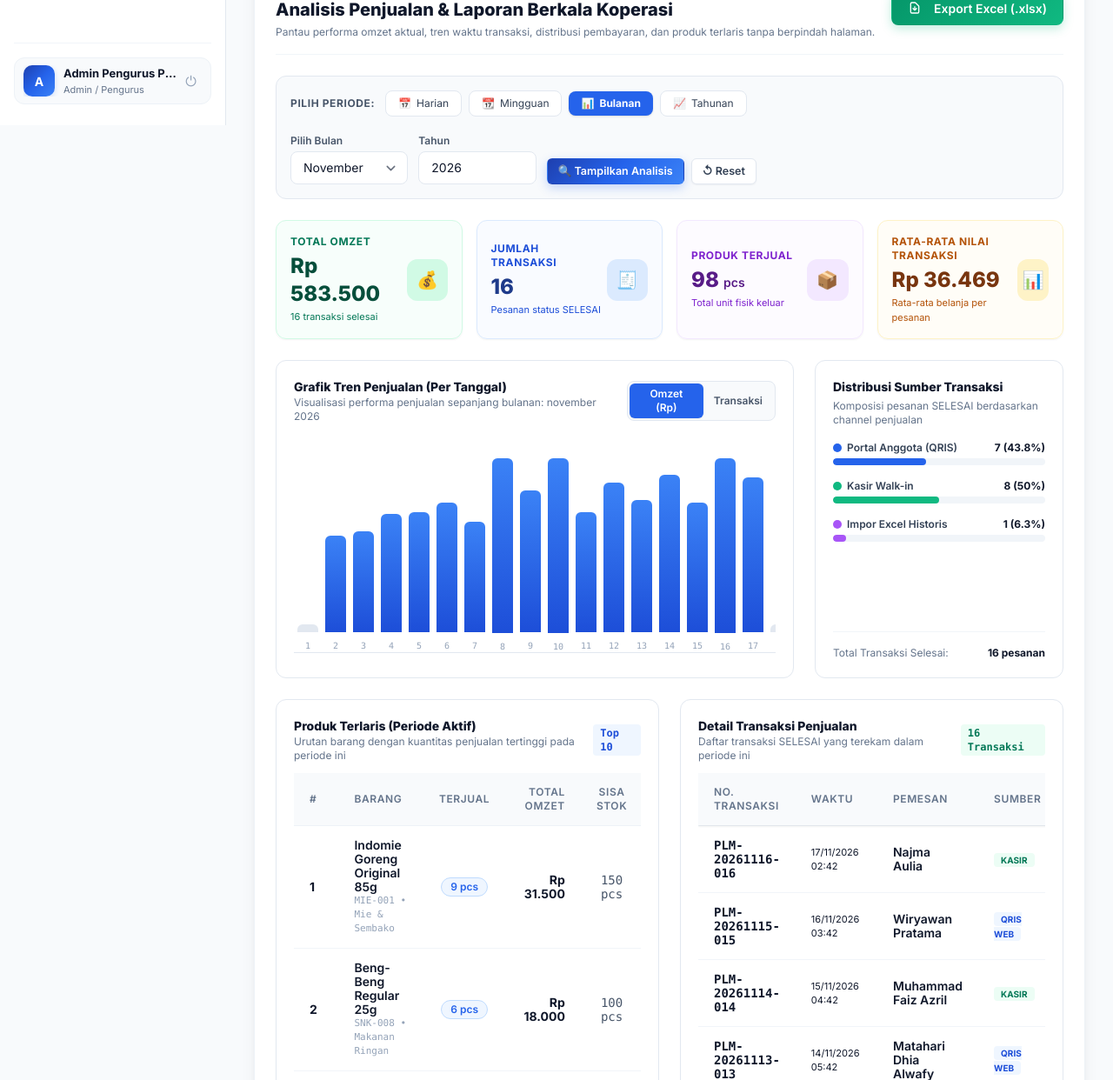
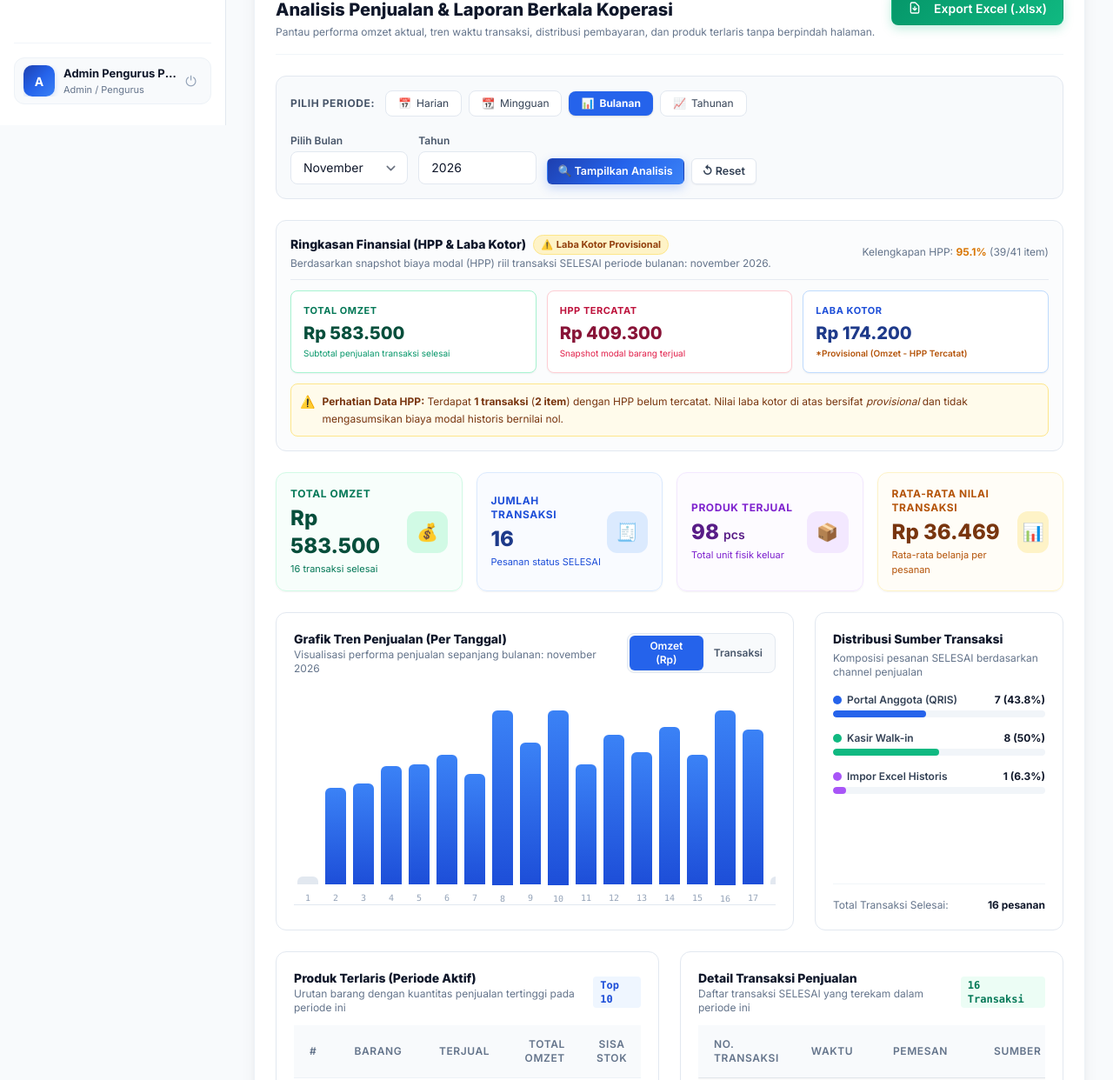
Before and after one commit to AlvinXIV/Polmart, a Laravel app: page /admin/dashboard in a window 1280 px wide. Shown: the part 656-1898 px from the top of the page at 87% size. Run offline with Laravel 12, Linux system fonts and the light colour scheme; a user stored in the database is signed in; data comes from the database, SQL or seed files in the repository; style sheets or scripts are compiled from the project's sources.

Commit message:
feat: add HPP summary to admin dashboard

```diff
--- a/app/Http/Controllers/Admin/DashboardController.php
+++ b/app/Http/Controllers/Admin/DashboardController.php
@@ -82,20 +82,52 @@ class DashboardController extends Controller
             ->where('status', 'SELESAI')
             ->whereBetween('transaction_date', [$start, $end]);
 
+        $completedOrderItemsBase = DB::table('order_items')
+            ->join('orders', 'order_items.order_id', '=', 'orders.id')
+            ->where('orders.status', 'SELESAI')
+            ->whereBetween('orders.transaction_date', [$start, $end]);
+
         $periodTotalOmzet = (float) (clone $completedOrdersBase)->sum('total_amount');
         $periodTotalTransactions = (int) (clone $completedOrdersBase)->count();
-        $periodTotalItemsSold = (int) DB::table('order_items')
-            ->join('orders', 'order_items.order_id', '=', 'orders.id')
-            ->where('orders.status', 'SELESAI')
-            ->whereBetween('orders.transaction_date', [$start, $end])
-            ->sum('order_items.qty');
+        $periodTotalItemsSold = (int) (clone $completedOrderItemsBase)->sum('order_items.qty');
         $periodAvgTransaction = $periodTotalTransactions > 0 ? $periodTotalOmzet / $periodTotalTransactions : 0.0;
+
+        $periodTotalHpp = (float) (clone $completedOrderItemsBase)->sum('order_items.subtotal_cost');
+        $periodGrossProfit = $periodTotalOmzet - $periodTotalHpp;
+
+        $periodUnrecordedItemsCount = (int) (clone $completedOrderItemsBase)
+            ->where(function ($q) {
+                $q->where('order_items.cost_price', '<=', 0)
+                  ->orWhere('order_items.subtotal_cost', '<=', 0);
+            })
+            ->count();
+
+        $periodUnrecordedOrdersCount = (int) (clone $completedOrderItemsBase)
+            ->where(function ($q) {
+                $q->where('order_items.cost_price', '<=', 0)
+                  ->orWhere('order_items.subtotal_cost', '<=', 0);
+            })
+            ->distinct('orders.id')
+            ->count('orders.id');
+
+        $periodTotalOrderItemsCount = (int) (clone $completedOrderItemsBase)->count();
+        $periodHasUnrecordedHpp = $periodUnrecordedItemsCount > 0;
+        $periodCompletenessPct = $periodTotalOrderItemsCount > 0
+            ? round((($periodTotalOrderItemsCount - $periodUnrecordedItemsCount) / $periodTotalOrderItemsCount) * 100, 1)
+            : null;
 
         $periodSummary = [
             'total_omzet' => $periodTotalOmzet,
             'total_transactions' => $periodTotalTransactions,
             'total_items_sold' => $periodTotalItemsSold,
             'avg_transaction' => $periodAvgTransaction,
+            'total_hpp' => $periodTotalHpp,
+            'gross_profit' => $periodGrossProfit,
+            'has_unrecorded_hpp' => $periodHasUnrecordedHpp,
+            'unrecorded_items_count' => $periodUnrecordedItemsCount,
+            'unrecorded_orders_count' => $periodUnrecordedOrdersCount,
+            'total_order_items_count' => $periodTotalOrderItemsCount,
+            'completeness_pct' => $periodCompletenessPct,
         ];
 
         // 2. Agregasi Distribusi Sumber Transaksi via Group By (efisien & deteksi sumber tidak dikenal)
--- a/resources/views/admin/dashboard.blade.php
+++ b/resources/views/admin/dashboard.blade.php
@@ -175,6 +175,85 @@
                         </div>
                     </div>
                 </form>
+            </div>
+
+            <!-- Ringkasan Finansial: HPP & Laba Kotor (Task 2B) -->
+            <div class="p-4 rounded-xl border border-slate-200 bg-slate-50/60 space-y-3">
+                <div class="flex flex-col sm:flex-row sm:items-center justify-between gap-2 pb-2.5 border-b border-slate-200/80">
+                    <div>
+                        <div class="flex items-center gap-2">
+                            <h3 class="text-sm font-extrabold text-slate-900">Ringkasan Finansial (HPP &amp; Laba Kotor)</h3>
+                            @if ($periodSummary['has_unrecorded_hpp'])
+                                <span class="inline-flex items-center gap-1 px-2 py-0.5 rounded-full text-[11px] font-bold bg-amber-100 text-amber-800 border border-amber-200" title="Terdapat transaksi tanpa data HPP tercatat">
+                                    <span>⚠️</span>
+                                    <span>Laba Kotor Provisional</span>
+                                </span>
+                            @elseif ($periodSummary['total_transactions'] > 0)
+                                <span class="inline-flex items-center gap-1 px-2 py-0.5 rounded-full text-[11px] font-bold bg-emerald-100 text-emerald-800 border border-emerald-200">
+                                    <span>✓</span>
+                                    <span>Data HPP Lengkap (100%)</span>
+                                </span>
+                            @endif
+                        </div>
+                        <p class="text-xs text-slate-500 mt-0.5">
+                            Berdasarkan snapshot biaya modal (HPP) riil transaksi SELESAI periode {{ strtolower($periodLabel) }}.
+                        </p>
+                    </div>
+                    <div class="text-xs text-slate-500">
+                        Kelengkapan HPP:
+                        @if ($periodSummary['completeness_pct'] !== null)
+                            <strong class="{{ $periodSummary['has_unrecorded_hpp'] ? 'text-amber-600' : 'text-emerald-600' }}">{{ $periodSummary['completeness_pct'] }}%</strong>
+                            ({{ $periodSummary['total_order_items_count'] - $periodSummary['unrecorded_items_count'] }}/{{ $periodSummary['total_order_items_count'] }} item)
+                        @else
+                            <strong class="text-slate-400">—</strong>
+                        @endif
+                    </div>
+                </div>
+
+                <div class="grid grid-cols-1 sm:grid-cols-3 gap-3">
+                    <div class="p-3.5 rounded-lg border border-emerald-200 bg-white shadow-sm">
+                        <p class="text-[11px] font-bold text-emerald-700 uppercase tracking-wider">Total Omzet</p>
+                        <p class="text-xl font-extrabold text-emerald-900 mt-1">
+                            Rp {{ number_format($periodSummary['total_omzet'], 0, ',', '.') }}
+                        </p>
+                        <p class="text-[10px] text-emerald-600 mt-0.5">
+                            Subtotal penjualan transaksi selesai
+                        </p>
+                    </div>
+
+                    <div class="p-3.5 rounded-lg border border-rose-200 bg-white shadow-sm">
+                        <p class="text-[11px] font-bold text-rose-700 uppercase tracking-wider">HPP Tercatat</p>
+                        <p class="text-xl font-extrabold text-rose-900 mt-1">
+                            Rp {{ number_format($periodSummary['total_hpp'], 0, ',', '.') }}
+                        </p>
+                        <p class="text-[10px] text-rose-600 mt-0.5">
+                            Snapshot modal barang terjual
+                        </p>
+                    </div>
+
+                    <div class="p-3.5 rounded-lg border border-blue-200 bg-white shadow-sm">
+                        <p class="text-[11px] font-bold text-blue-700 uppercase tracking-wider">Laba Kotor</p>
+                        <p class="text-xl font-extrabold text-blue-900 mt-1">
+                            Rp {{ number_format($periodSummary['gross_profit'], 0, ',', '.') }}
+                        </p>
+                        <p class="text-[10px] text-blue-600 mt-0.5">
+                            @if ($periodSummary['has_unrecorded_hpp'])
+                                <span class="text-amber-700 font-semibold">*Provisional (Omzet - HPP Tercatat)</span>
+                            @else
+                                <span>Omzet dikurangi HPP Tercatat</span>
+                            @endif
+                        </p>
+                    </div>
+                </div>
+
+                @if ($periodSummary['has_unrecorded_hpp'])
+                    <div class="p-2.5 rounded-lg bg-amber-50 border border-amber-200 text-amber-900 text-xs flex items-start gap-2">
+                        <span class="text-sm select-none">⚠️</span>
+                        <div class="leading-relaxed">
+                            <strong>Perhatian Data HPP:</strong> Terdapat <strong>{{ $periodSummary['unrecorded_orders_count'] }} transaksi</strong> (<strong>{{ $periodSummary['unrecorded_items_count'] }} item</strong>) dengan HPP belum tercatat. Nilai laba kotor di atas bersifat <em>provisional</em> dan tidak mengasumsikan biaya modal historis bernilai nol.
+                        </div>
+                    </div>
+                @endif
             </div>
 
             <!-- 4 Kartu Ringkasan Penjualan Periode Aktif -->
```
Also changed, not shown: tests/Feature/PolmartFlowTest.php (+322 -0 lines).
